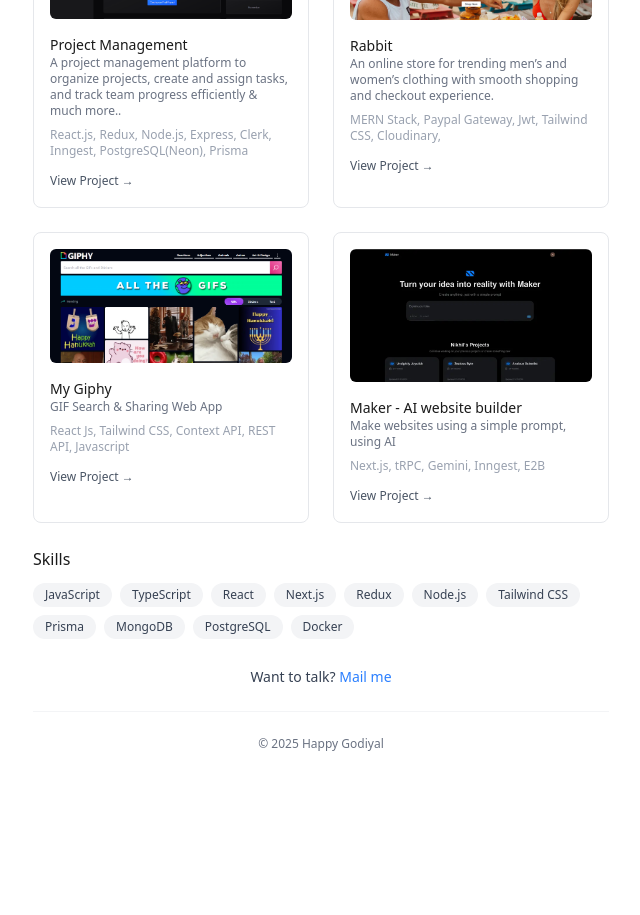
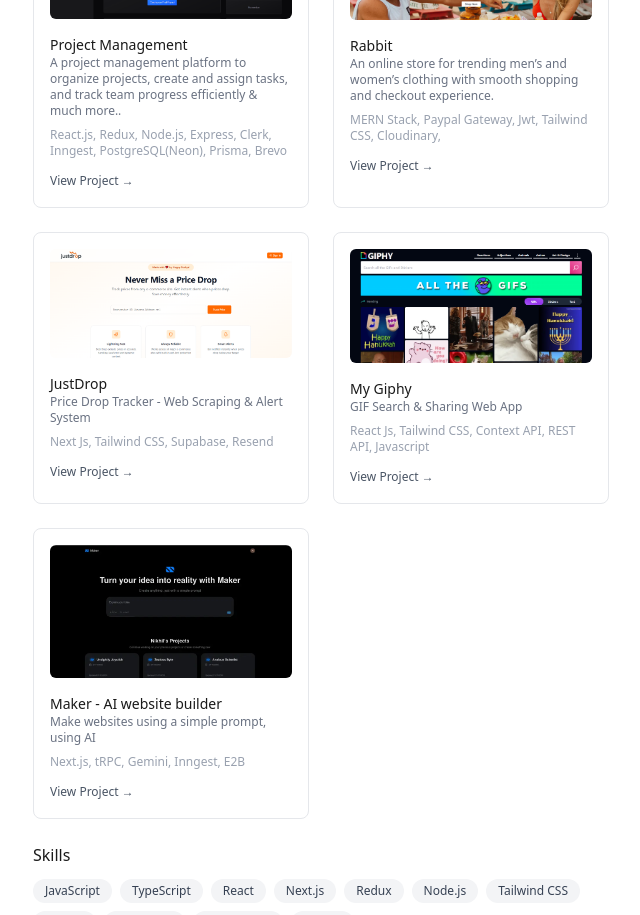
Before and after one commit to HappyGodiyal/portfolio, a React (Vite) app: page / in a window 1280 px wide. Shown: the part 1080-1995 px from the top of the page, without its empty margins (319-959 px from the left). Before the commit the page ends 1856 px from the top, so only its background shows below. Built offline with nearby package versions, Linux system fonts and the light colour scheme.

Commit message:
new project added

```diff
--- a/src/components/Projects.jsx
+++ b/src/components/Projects.jsx
@@ -2,6 +2,7 @@
 import giphy from '../assets/giphy.png'
 import rabbit from '../assets/rabbit.png'
 import maker from '../assets/maker.webp'
+import justdrop from '../assets/justdrop.png'
 
 const Projects = () => {
 
@@ -11,7 +12,7 @@
             description:
                 "A project management platform to organize projects, create and assign tasks, and track team progress efficiently & much more..",
             tech:
-                "React.js, Redux, Node.js, Express, Clerk, Inngest, PostgreSQL(Neon), Prisma",
+                "React.js, Redux, Node.js, Express, Clerk, Inngest, PostgreSQL(Neon), Prisma, Brevo",
             image: projectManagement,
             link: "https://project-mgmt-one.vercel.app",
         },
@@ -22,6 +23,14 @@
             tech: "MERN Stack, Paypal Gateway, Jwt, Tailwind CSS, Cloudinary, ",
             image: rabbit,
             link: "https://github.com/HappyGodiyal/eKart",
+        },
+        {
+            title: "JustDrop",
+            description:
+                "Price Drop Tracker - Web Scraping & Alert System",
+            tech: "Next Js, Tailwind CSS, Supabase, Resend",
+            image: justdrop,
+            link: "https://justdrop.vercel.app",
         },
         {
             title: "My Giphy",
```
Also changed, not shown: src/assets/justdrop.png (added).
